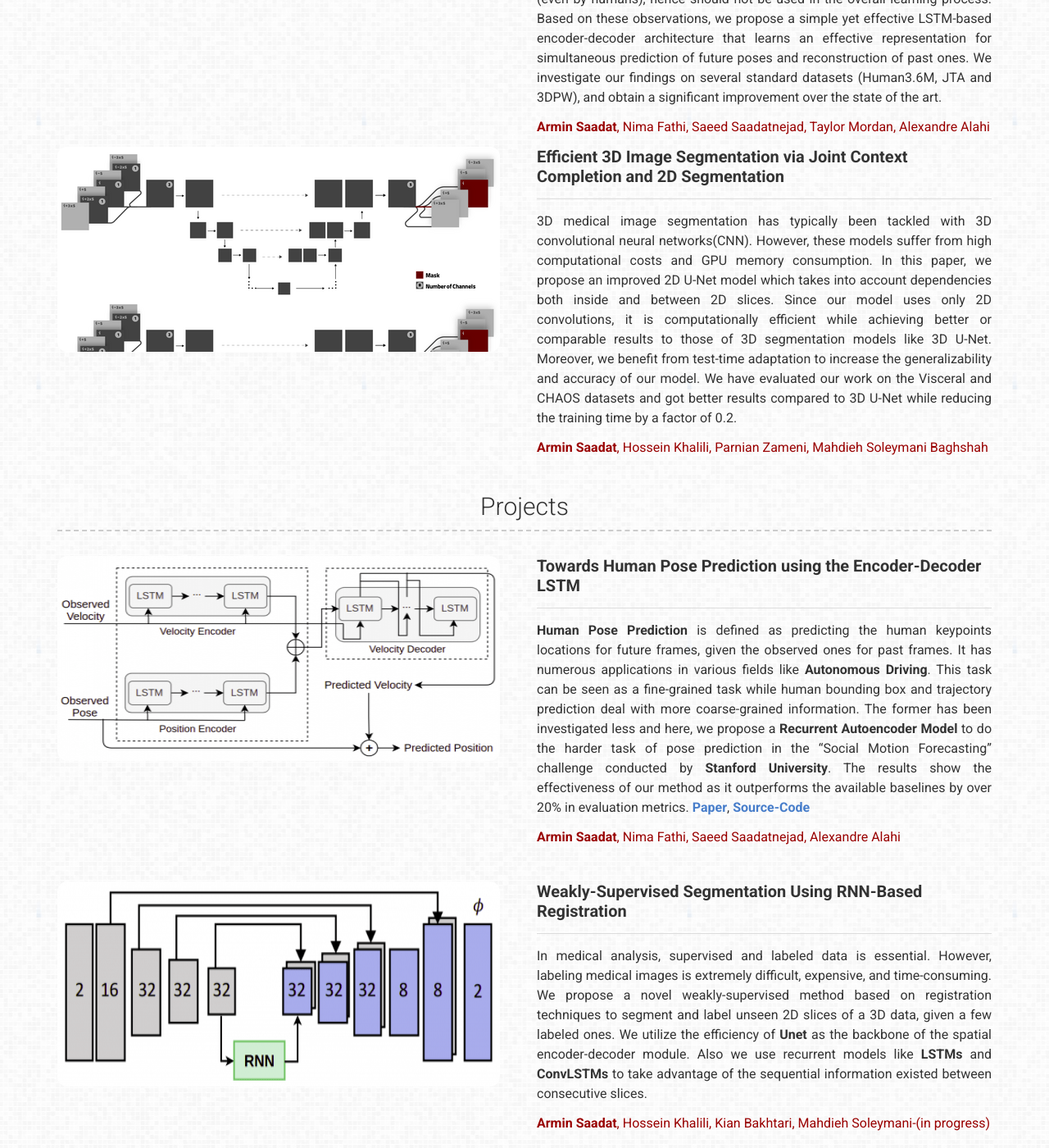
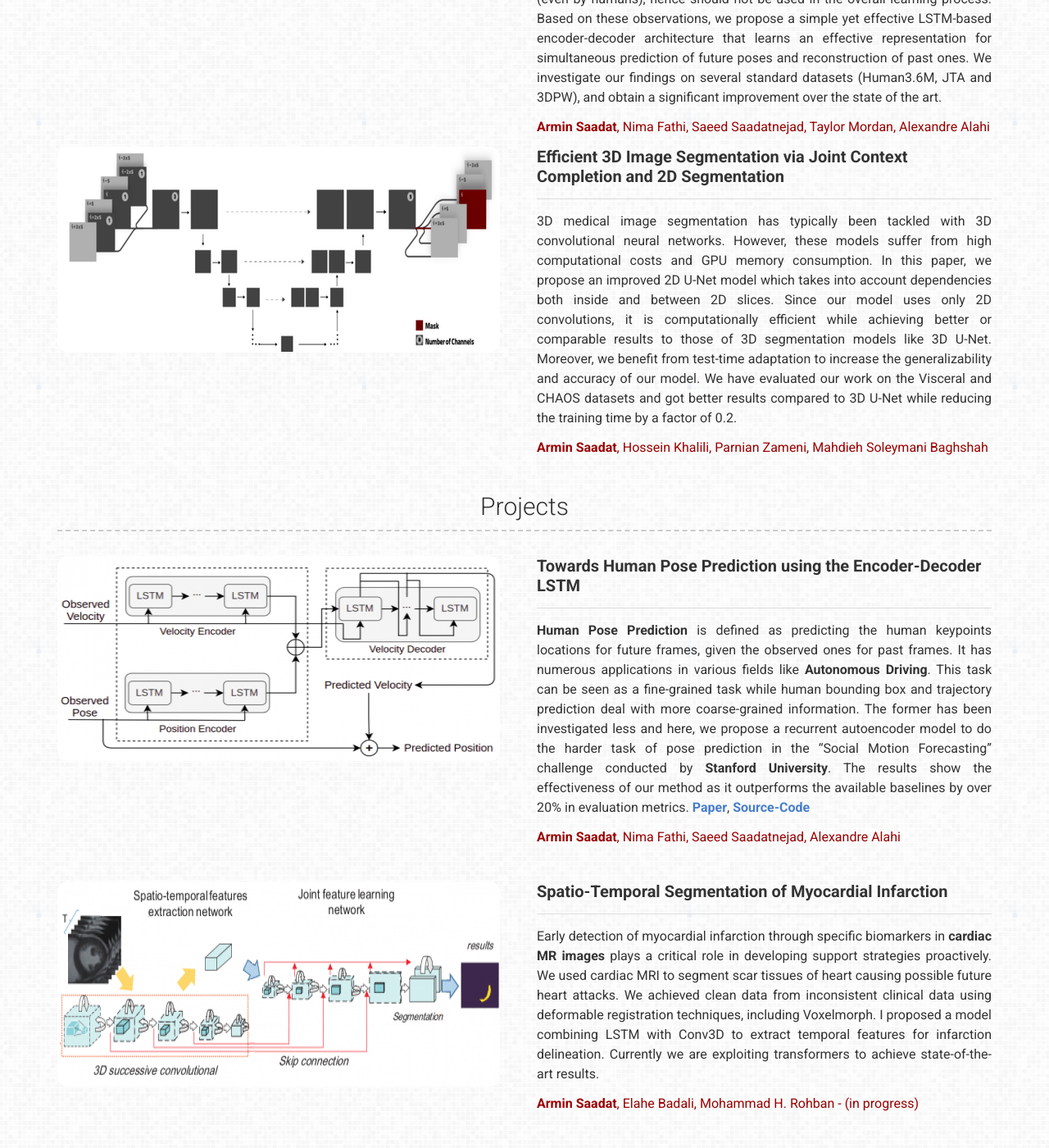
Before and after one commit to Armin-Saadat/Armin-Saadat.github.io, a Jekyll site: the page built from index.md, in a window 1280 px wide and 1400 px high, scrolled down 907 px. Shown: the whole window at 82% size. Built offline with Jekyll 4.4.1, drawn with Linux system fonts in a browser that asks for light colours; a style sheet for code colours, icons or effects is not loaded; some of the changed text lies outside the part shown.

Commit message:
edit publications

```diff
--- a/_data/projects.yml
+++ b/_data/projects.yml
@@ -4,11 +4,10 @@
     ## **Towards Human Pose Prediction using the Encoder-Decoder LSTM**
 
     ---
-
     **Human Pose Prediction** is defined as predicting the human keypoints locations for future frames, given the observed ones for past frames.
     It has numerous applications in various fields like **Autonomous Driving**.
     This task can be seen as a fine-grained task while human bounding box and trajectory prediction deal with more coarse-grained information.
-    The former has been investigated less and here, we propose a **Recurrent Autoencoder Model** to do the harder task of pose prediction in the "Social Motion Forecasting" challenge conducted by **Stanford University**.
+    The former has been investigated less and here, we propose a recurrent autoencoder model to do the harder task of pose prediction in the "Social Motion Forecasting" challenge conducted by **Stanford University**.
     The results show the effectiveness of our method as it outperforms the available baselines by over 20% in evaluation metrics.
     [**Paper**](https://somof.stanford.edu/cgi-bin/public/ICCVSoMoF2021AllFiles/15/Supplementary/paper.pdf),
      [**Source-Code**](https://github.com/Armin-Saadat/pose-prediction-autoencoder)
@@ -16,21 +15,6 @@
 
 
     <span style="color:#900"> **Armin Saadat**, Nima Fathi, Saeed Saadatnejad, Alexandre Alahi</span>
-
-
-- name: RNN_Reg
-  image: images/unet_rnn.png
-  description: |
-    ## **Weakly-Supervised Segmentation Using RNN-Based Registration**
-
-    ---
-    In medical analysis, supervised and labeled data is essential. However, labeling medical images is extremely difficult, expensive, and time-consuming.
-    We propose a novel weakly-supervised method based on registration techniques to segment and label unseen 2D slices of a 3D data, given a few labeled ones.
-    We utilize the efficiency of **Unet** as the backbone of the spatial encoder-decoder module.
-    Also we use recurrent models like **LSTMs** and **ConvLSTMs** to take advantage of the sequential information existed between consecutive slices.
-
-
-    <span style="color:#900"> **Armin Saadat**, Hossein Khalili, Kian Bakhtari, Mahdieh Soleymani-(in progress)</span>
 
 
 - name: MuTGAN
@@ -42,9 +26,24 @@
 
     Early detection of myocardial infarction through specific biomarkers in **cardiac MR images** plays a critical role in developing support strategies proactively.
     We used cardiac MRI to segment scar tissues of heart causing possible future heart attacks.
-    We achieved clean data from inconsistent **clinical data** using deformable registration techniques, including **Voxelmorph**.
-    I proposed a model combining **LSTM with Conv3D** to extract temporal features for infarction delineation.
-    Currently we are exploiting **transformers** to achieve state-of-the-art results.
+    We achieved clean data from inconsistent clinical data using deformable registration techniques, including Voxelmorph.
+    I proposed a model combining LSTM with Conv3D to extract temporal features for infarction delineation.
+    Currently we are exploiting transformers to achieve state-of-the-art results.
 
 
     <span style="color:#900"> **Armin Saadat**, Elahe Badali, Mohammad H. Rohban - (in progress)</span>
+
+
+- name: RNN_Reg
+  image: images/unet_rnn.png
+  description: |
+    ## **Weakly-Supervised Segmentation Using RNN-Based Registration**
+
+    ---
+    In medical analysis, supervised and labeled data is essential. However, labeling medical images is extremely difficult, expensive, and time-consuming.
+    We propose a novel weakly-supervised method based on registration techniques to segment and label unseen 2D slices of a 3D data, given a few labeled ones.
+    We utilize the efficiency of U-Net as the backbone of the spatial encoder-decoder module.
+    Also we use recurrent models like LSTMs and ConvLSTMs to take advantage of the sequential information existed between consecutive slices.
+
+
+    <span style="color:#900"> **Armin Saadat**, Hossein Khalili, Kian Bakhtari, Mahdieh Soleymani-(in progress)</span>
--- a/_data/publications.yml
+++ b/_data/publications.yml
@@ -22,7 +22,7 @@
     ## **Efficient 3D Image Segmentation via Joint Context Completion and 2D Segmentation**
 
     ---
-    3D medical image segmentation has typically been tackled with 3D convolutional neural networks(CNN).
+    3D medical image segmentation has typically been tackled with 3D convolutional neural networks.
     However, these models suffer from high computational costs and GPU memory consumption.
     In this paper, we propose an improved 2D U-Net model which takes into account dependencies both inside and between 2D slices.
     Since our model uses only 2D convolutions, it is computationally efficient while achieving better or comparable results to those of 3D segmentation models like 3D U-Net.
```
Also changed, not shown: images/3D_seg.png (deleted), images/3D_seg_min.png.
